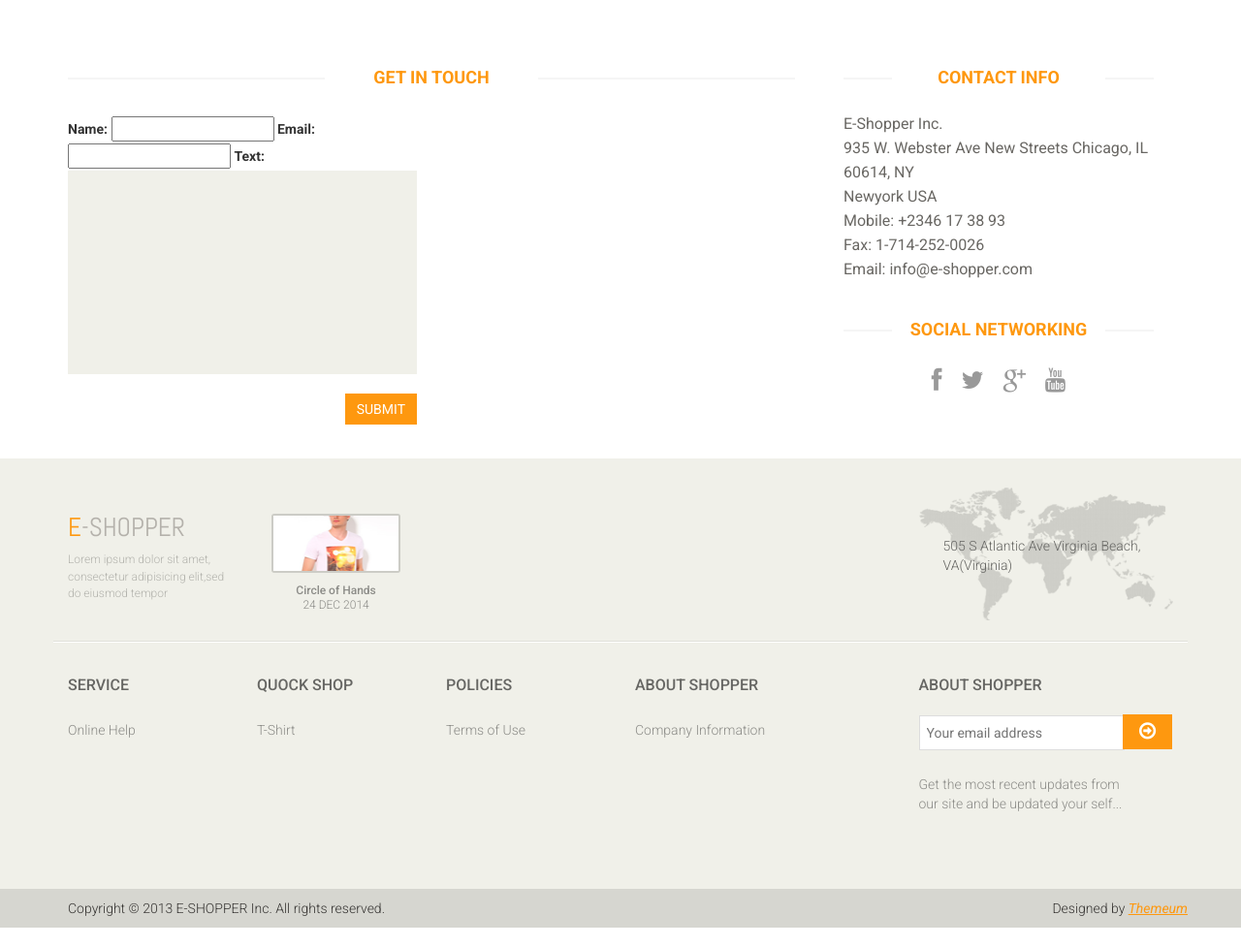
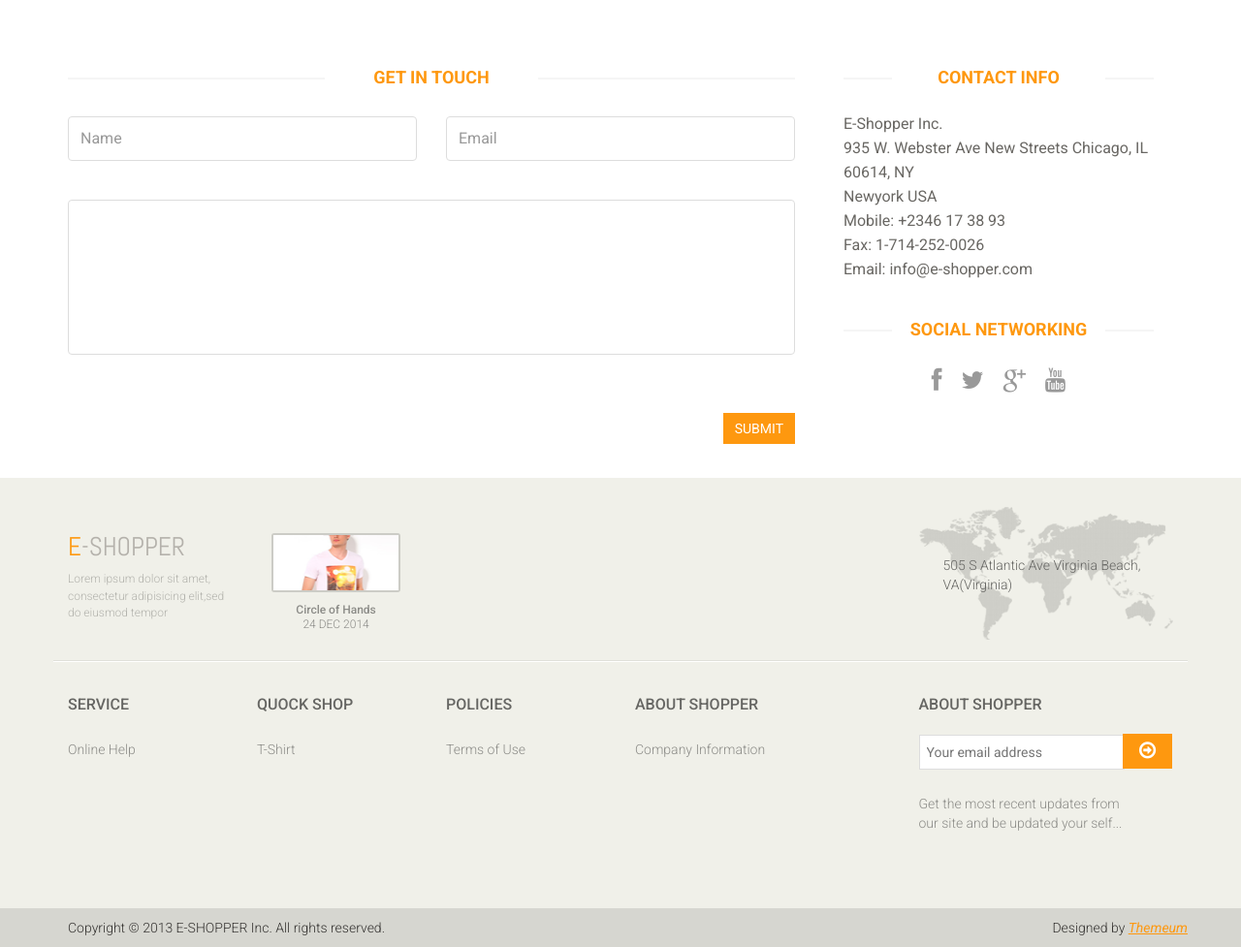
Before and after one commit to Tolokov/Shop, a Django app: page /contact/ in a window 1280 px wide. Shown: the part 642-1619 px from the top of the page at 97% size. Run offline with Django 4.2, Linux system fonts and the light colour scheme.

Commit message:
update ContactFormView

```diff
--- a/Shop/forms.py
+++ b/Shop/forms.py
@@ -22,7 +22,33 @@ class AddNewAddressDeliveryForm(Form):
     fax = CharField(max_length=20)
     comment = CharField()
 
+
 class ContactForm(Form):
+    required = {"required": "required"}
+
+    name_attrs = {
+        "class": "form-control",
+        "type": "text",
+        "name": "name",
+        "placeholder": "Name",
+    } | required
+
+    email_attrs = {
+        "class": "form-group col-md-6 form-control",
+        "type": "email",
+        "name": "email",
+        "placeholder": "Email",
+    } | required
+
+    text_attrs = {
+        "class": "form-group col-md-18 form-control",
+        "name": "message",
+        "id": "message",
+        "rows": "8",
+    } | required
+
     name = CharField()
-    email = CharField()
-    text = CharField(widget=Textarea)
+    name.widget.attrs.update(name_attrs)
+    email = EmailField()
+    email.widget.attrs.update(email_attrs)
+    text = CharField(widget=Textarea(attrs=text_attrs))
--- a/templates/pages/contact-us.html
+++ b/templates/pages/contact-us.html
@@ -23,19 +23,17 @@
                         <form id="main-contact-form" class="contact-form row" name="contact-form" method="post">
                             {% csrf_token %}
                             <div class="form-group col-md-6">
-{#                                <input type="text" name="name" class="form-control" required="required"#}
-{#                                       placeholder="Name">#}
-{#                            </div>#}
-{#                            <div class="form-group col-md-6">#}
-{#                                <input type="email" name="email" class="form-control" required="required"#}
-{#                                       placeholder="Email">#}
-{#                            </div>#}
-{#                            <div class="form-group col-md-12">#}
-{#                                <textarea name="message" id="message" required="required" class="form-control" rows="8"#}
-{#                                          placeholder="Your Message Here"></textarea>#}
-{#                            </div>#}
-{#                            <div class="form-group col-md-12">#}
-                                {{ form }}
+                                        {{ form.name }}
+                            </div>
+                            <div class="form-group col-md-6">
+                                        {{ form.email }}
+                            </div>
+                            <div class="form-group col-md-12">
+                                {{ form.text }}
+                            </div>
+                            <div class="form-group col-md-12">
+
+
                                 <button type="submit" name="submit" class="btn btn-primary pull-right">SUBMIT</button>
                             </div>
                         </form>
```
